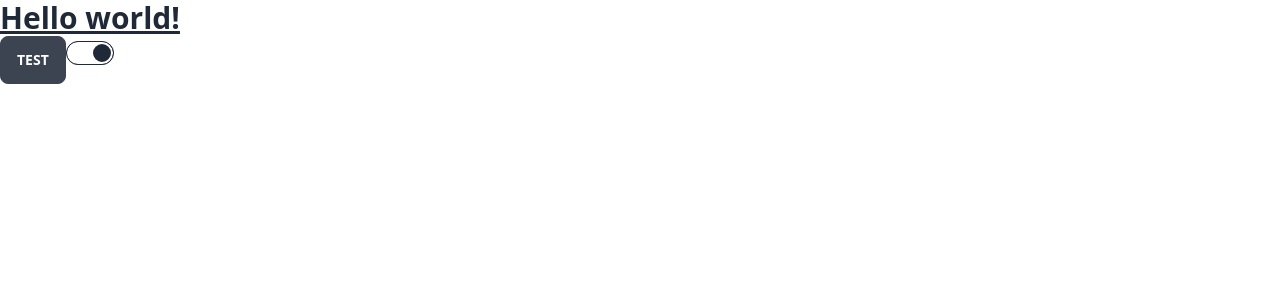
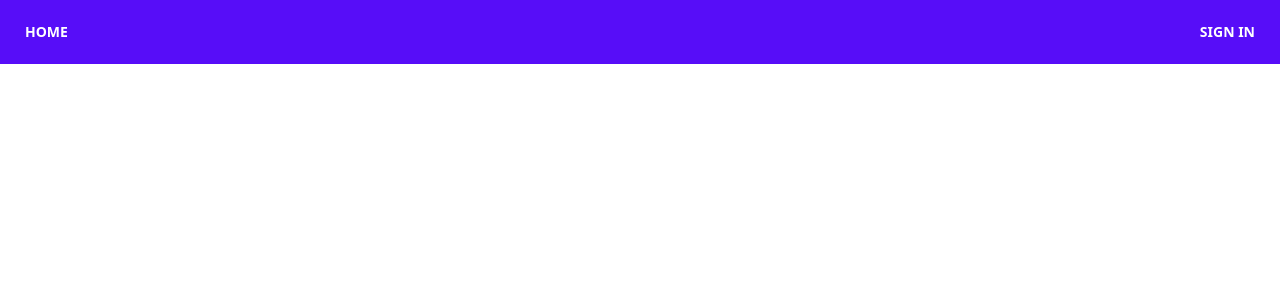
Before and after one commit to VERSAYANA/md-notes, a Next.js app: page / in a window 1280 px wide. Shown: the top 300 px of the page. Built offline with nearby package versions, Linux system fonts and the light colour scheme.

Commit message:
Add navbar

```diff
--- /dev/null
+++ b/components/Layout.tsx
@@ -0,0 +1,15 @@
+import Navbar from './Navbar'
+import React, { ReactNode } from 'react'
+
+type Props = {
+  children?: ReactNode
+}
+
+export default function Layout({ children }: Props) {
+  return (
+    <>
+      <Navbar />
+      <main>{children}</main>
+    </>
+  )
+}
--- /dev/null
+++ b/components/Navbar.tsx
@@ -0,0 +1,23 @@
+import React from 'react'
+import Link from 'next/link'
+
+function Navbar() {
+  const signIn = () => {
+    console.log('sign in')
+  }
+
+  return (
+    <div className="navbar justify-between bg-primary text-primary-content">
+      <Link href="/" className="btn-ghost btn">
+        Home
+      </Link>
+      <div>
+        <button onClick={signIn} className="btn-ghost btn">
+          Sign In
+        </button>
+      </div>
+    </div>
+  )
+}
+
+export default Navbar
--- a/pages/_app.tsx
+++ b/pages/_app.tsx
@@ -1,6 +1,11 @@
 import { AppProps } from 'next/app'
+import Layout from '../components/Layout'
 import '../styles/globals.css'
 
 export default function App({ Component, pageProps }: AppProps) {
-  return <Component {...pageProps} />
+  return (
+    <Layout>
+      <Component {...pageProps} />
+    </Layout>
+  )
 }
--- a/pages/index.tsx
+++ b/pages/index.tsx
@@ -9,11 +9,7 @@
         <meta name="viewport" content="width=device-width, initial-scale=1" />
         <link rel="icon" href="/favicon.ico" />
       </Head>
-      <main>
-        <h1 className="text-3xl font-bold underline ">Hello world!</h1>
-        <button className="btn">Test</button>
-        <input type="checkbox" className="toggle" checked />
-      </main>
+      <main></main>
     </>
   )
 }
```
